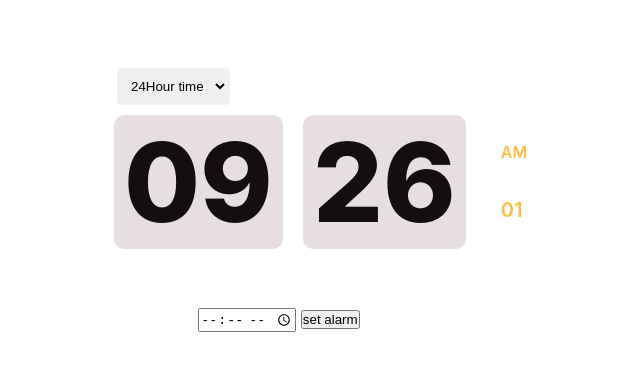
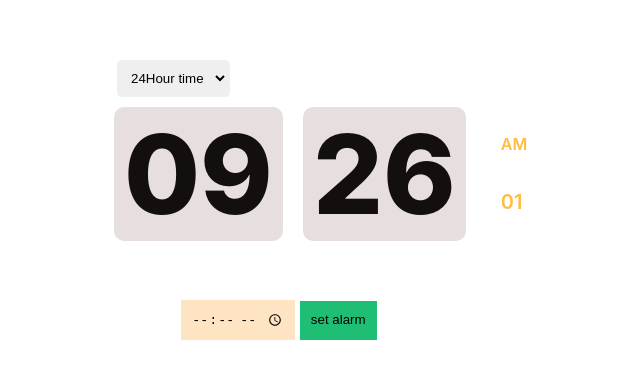
Before and after one commit to rougemeister/javascript-clock, a plain HTML site: page index.html in a window 1280 px wide. Shown: the part 220-598 px from the top of the page, without its empty margins (361-1001 px from the left). Drawn offline with Linux system fonts and the light colour scheme.

Commit message:
Styled alarm input and button

```diff
--- a/styles.css
+++ b/styles.css
@@ -120,3 +120,18 @@ option{
     font-size: 20px;
     color: rgb(255, 189, 66);
 }
+
+
+input{
+    padding: 10px;
+    outline: none;
+    border: none;
+    background-color: bisque;
+}
+
+button {
+   background-color: rgb(30, 190, 116);
+   padding: 11px 11px 13px 11px;
+
+   border: none;
+}
```
